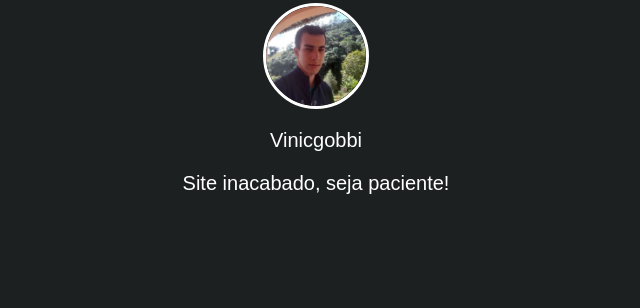
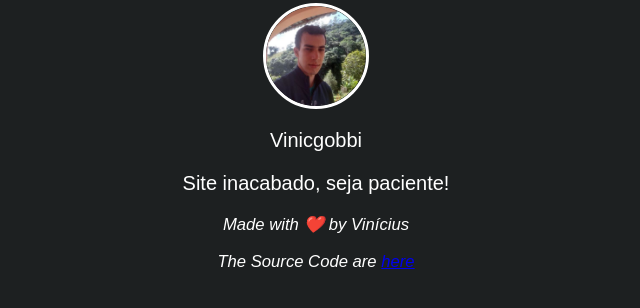
Before and after one commit to vinicgobbi/vinicgobbi.github.io, a plain HTML site: page about/index.html in a window 1280 px wide. Shown: the part 66-374 px from the top of the page, without its empty margins (324-964 px from the left). Drawn offline with Linux system fonts and the light colour scheme.

Commit message:
added footer on html

```diff
--- a/about/index.html
+++ b/about/index.html
@@ -22,6 +22,10 @@
     <section style="color: #fff; text-align: center;">
         Site inacabado, seja paciente!
     </section>
+    <footer>
+        Made with ❤️ by Vinícius
+        <p>The Source Code are <a href="https://github.com/vinicgobbi/vinicgobbi.github.io">here</a></p>
+    </footer>
     <script src="/javascript/index.js"></script>
 </body>
 </html>
--- a/css/style.css
+++ b/css/style.css
@@ -13,9 +13,12 @@ header{
 }
 
 footer{
+    margin-top: 20px;
     color: white;
     text-align: center;
     font-style: italic;
+    font-size: smaller;
+    text-decoration: none;
 }
 
 p{
```
Also changed, not shown: index.html (+4 -0 lines), links/index.html (+4 -0 lines).
